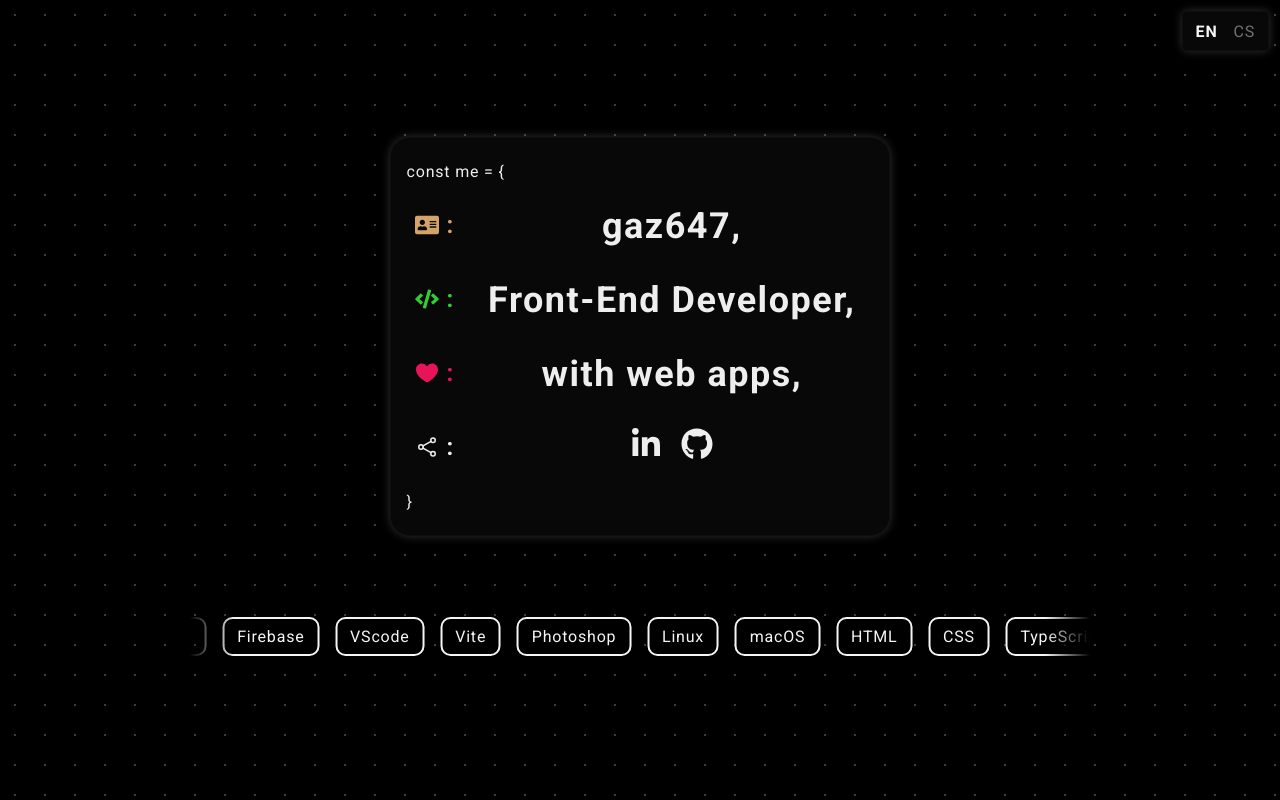
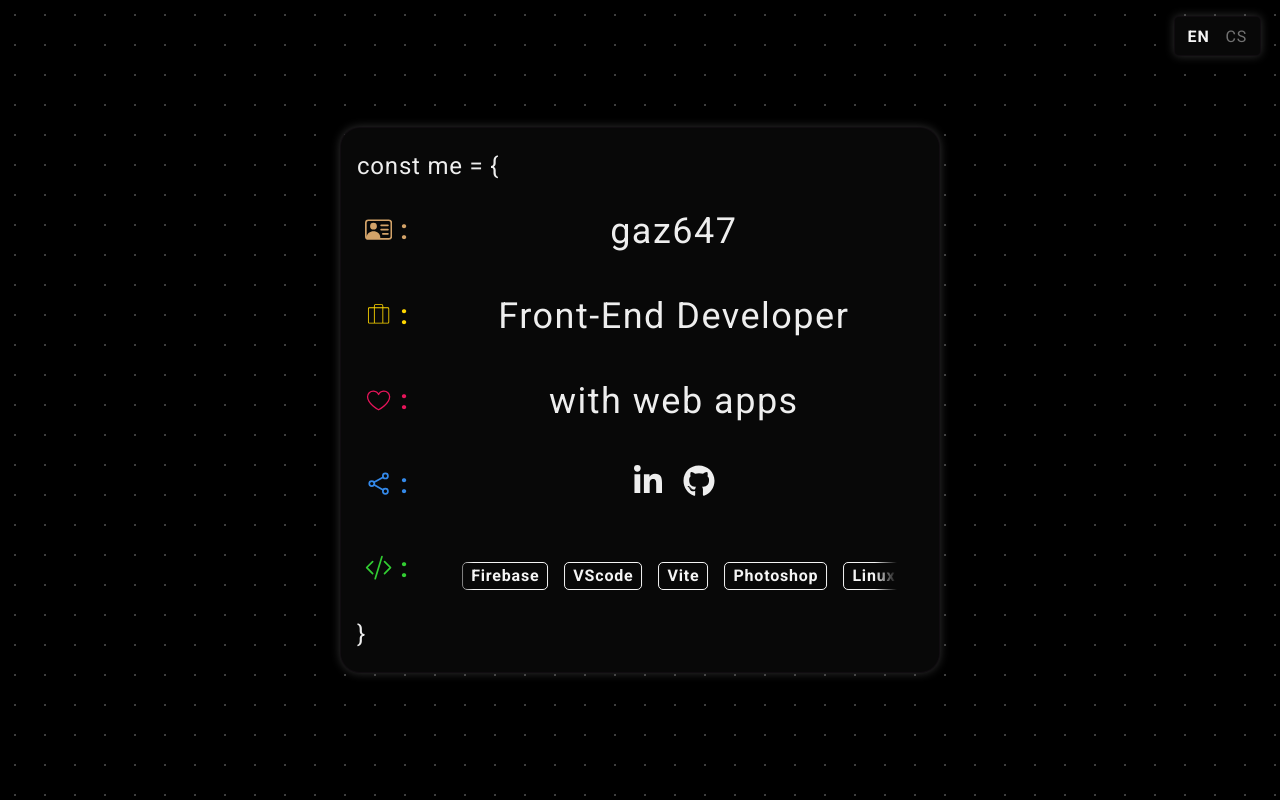
Before and after one commit to gaz647/gaz647, a React (Vite) app: page / in a window 1280 px wide. Shown: the top 800 px of the page. Built offline with nearby package versions, Linux system fonts and the light colour scheme.

Commit message:
Upraveno AboutMe - přidán slider přímo do containeru, vyměněny ikony atd., upraveny max-widths pro about-me-container a contact-form-cotnainer

```diff
--- a/src/components/Navbar.css
+++ b/src/components/Navbar.css
@@ -8,7 +8,7 @@
 
 .navbar-language-btns-container {
   display: flex;
-  margin: 0.7rem 0.7rem 0 0;
+  margin: 1rem 1.2rem 0 0;
   padding: 0.3rem;
   border-radius: 5px;
   visibility: hidden;
--- a/src/components/Project.css
+++ b/src/components/Project.css
@@ -1,5 +1,5 @@
 .project-container {
-  width: 90%;
+  width: 85%;
   max-width: 350px;
   margin-bottom: 5rem;
   background-color: rgb(248, 248, 248);
--- a/src/components/Slider.css
+++ b/src/components/Slider.css
@@ -1,7 +1,7 @@
 .scroll {
   position: relative;
+  width: 100%;
   display: flex;
-  width: 100%;
   overflow: hidden;
   margin: 0 auto;
 
--- a/src/components/Slider.tsx
+++ b/src/components/Slider.tsx
@@ -6,15 +6,17 @@ interface SliderProps {
   time: number;
   style?: {
     width: string;
-    maxWidth: string;
+    maxWidth?: string;
     oneStack: {
       backgroundColor: string;
+      border: string;
+      borderRadius: string;
+      boxShadow?: string;
+      color: string;
+      fontSize?: string;
+      fontWeight?: string;
       margin: string;
       padding: string;
-      border: string;
-      borderRadius: string;
-      color: string;
-      boxShadow?: string;
     };
   };
 }
@@ -28,7 +30,10 @@ const Slider: React.FC<SliderProps> = ({ stack, time, style }) => {
   return (
     <div
       className="slider"
-      style={{ width: style?.width, maxWidth: style?.maxWidth }}
+      style={{
+        width: style?.width,
+        maxWidth: style?.maxWidth,
+      }}
     >
       <div className="scroll" style={customStyle}>
         <div className="scroll-stack">
@@ -39,6 +44,8 @@ const Slider: React.FC<SliderProps> = ({ stack, time, style }) => {
                 key={uuidv4()}
                 style={{
                   backgroundColor: style?.oneStack.backgroundColor,
+                  fontSize: style?.oneStack.fontSize,
+                  fontWeight: style?.oneStack.fontWeight,
                   margin: style?.oneStack.margin,
                   padding: style?.oneStack.padding,
                   border: style?.oneStack.border,
@@ -60,6 +67,8 @@ const Slider: React.FC<SliderProps> = ({ stack, time, style }) => {
                 key={uuidv4()}
                 style={{
                   backgroundColor: style?.oneStack.backgroundColor,
+                  fontSize: style?.oneStack.fontSize,
+                  fontWeight: style?.oneStack.fontWeight,
                   margin: style?.oneStack.margin,
                   padding: style?.oneStack.padding,
                   border: style?.oneStack.border,
--- a/src/pages/AboutMe.css
+++ b/src/pages/AboutMe.css
@@ -14,8 +14,14 @@
   background-size: 30px 30px;
 }
 
+.about-me-inner-container {
+  height: 100%;
+  width: 100%;
+}
+
 .about-me-object-container {
-  max-width: 90%;
+  width: 90%;
+  max-width: 600px;
   border-radius: 20px;
 
   display: flex;
@@ -25,11 +31,12 @@
   padding: 1rem;
 
   color: whitesmoke;
+
+  font-size: clamp(1.3rem, 4vw, 2.25rem);
 }
 
 .object-item-container {
   width: 100%;
-  /* margin: 0.5rem 0; */
   padding-left: 0.5rem;
   display: flex;
   justify-content: space-between;
@@ -40,16 +47,21 @@
   width: 100%;
   text-align: left;
   padding: 0.5rem 0;
+  font-size: clamp(1rem, 4vw, 1.5rem);
 }
 
 .object-icon-container {
   display: flex;
   margin-right: 0.5rem;
-  font-size: clamp(1rem, 4vw, 1.5rem);
+  font-size: clamp(1.2rem, 4vw, 1.7rem);
 }
 
 .card-icon {
   color: rgb(211, 163, 105);
+}
+
+.work-icon {
+  color: gold;
 }
 
 .code-icon {
@@ -71,12 +83,17 @@
 
 .object-key-value {
   width: 100%;
-  font-weight: 600;
+  padding: 0 0.5em;
+  margin: 0.6em 0;
+
   text-align: center;
   font-size: clamp(1.3rem, 4vw, 2.25rem);
-  padding: 0 0.5em;
-  margin: 0.45em 0;
   letter-spacing: 1.5px;
+  font-weight: 400;
+}
+
+.gaz647 {
+  font-weight: 400;
 }
 
 .social-icon-container {
@@ -91,8 +108,16 @@
   margin: 0 0.3em;
 }
 
-.social-icon {
+.social-icon-a {
   color: inherit;
+}
+
+.object-slider-container {
+  width: 80%;
+
+  /* border: solid 1px red; */
+  display: block;
+  margin: 0.6em auto;
 }
 
 /* ---------------------------------------------------------------- */
--- a/src/pages/AboutMe.tsx
+++ b/src/pages/AboutMe.tsx
@@ -1,9 +1,11 @@
 import "./AboutMe.css";
+import { BsPersonVcard } from "react-icons/bs";
 import { FaLinkedinIn, FaGithub } from "react-icons/fa";
-import { FaAddressCard } from "react-icons/fa";
-import { FaCode } from "react-icons/fa";
-import { GoHeartFill } from "react-icons/go";
+import { PiSuitcaseThin, PiHeartLight } from "react-icons/pi";
+
 import { IoShareSocialOutline } from "react-icons/io5";
+import { BsCodeSlash } from "react-icons/bs";
+
 import Slider from "../components/Slider";
 
 const AboutMe = ({ language }: { language: string }) => {
@@ -21,31 +23,20 @@ const AboutMe = ({ language }: { language: string }) => {
     "Photoshop",
     "Linux",
     "macOS",
-    "HTML",
-    "CSS",
-    "TypeScript",
-    "React",
-    "React-Router",
-    "Redux-Toolkit",
-    "Git",
-    "Firebase",
-    "VScode",
-    "Vite",
-    "Photoshop",
-    "Linux",
-    "macOS",
   ];
 
-  const sliderStyle = {
+  const sliderStyle2 = {
     width: "100%",
-    maxWidth: "900px",
+    fontSize: "1rem",
     oneStack: {
-      backgroundColor: "#000000",
-      margin: "0.5rem",
-      padding: "0.5rem 0.8rem",
-      border: "solid 2px whitesmoke",
-      borderRadius: "10px",
+      backgroundColor: "inherit",
+      border: "solid 1px whitesmoke",
+      borderRadius: "5px",
+      fontSize: "1rem",
+      fontWeight: "bold",
       color: "whitesmoke",
+      margin: "0 0.5rem",
+      padding: "0.2rem 0.5rem",
     },
   };
 
@@ -56,29 +47,29 @@ const AboutMe = ({ language }: { language: string }) => {
 
         <div className="object-item-container">
           <div className="object-icon-container card-icon">
-            <FaAddressCard />
+            <BsPersonVcard />
             <span className="semi-colon">:</span>
           </div>
-          <div className="object-key-value">gaz647,</div>
+          <div className="object-key-value gaz647">gaz647</div>
         </div>
 
         <div className="object-item-container">
-          <div className="object-icon-container code-icon">
-            <FaCode />
+          <div className="object-icon-container work-icon">
+            <PiSuitcaseThin />
             <span className="semi-colon">:</span>
           </div>
           <div className="object-key-value">
-            {language === "en" ? "Front-End Developer," : "Front-End vývojář,"}
+            {language === "en" ? "Front-End Developer" : "Front-End vývojář"}
           </div>
         </div>
 
         <div className="object-item-container">
           <div className="object-icon-container heart-icon">
-            <GoHeartFill />
+            <PiHeartLight />
             <span className="semi-colon">:</span>
           </div>
           <div className="object-key-value">
-            {language === "en" ? "with web apps," : "webové aplikace,"}
+            {language === "en" ? "with web apps" : "webové aplikace"}
           </div>
         </div>
 
@@ -90,7 +81,7 @@ const AboutMe = ({ language }: { language: string }) => {
           <div className="social-icon-container object-key-value">
             <div className="social-icon-container-icon scale-icon">
               <a
-                className="social-icon"
+                className="social-icon-a"
                 href="https://www.linkedin.com/in/gaz647/"
                 target="_blank"
               >
@@ -99,7 +90,7 @@ const AboutMe = ({ language }: { language: string }) => {
             </div>
             <div className="social-icon-container-icon scale-icon">
               <a
-                className="social-icon"
+                className="social-icon-a"
                 href="https://github.com/gaz647"
                 target="_blank"
               >
@@ -109,10 +100,18 @@ const AboutMe = ({ language }: { language: string }) => {
           </div>
         </div>
 
+        <div className="object-item-container">
+          <div className="object-icon-container code-icon">
+            <BsCodeSlash />
+            <span className="semi-colon">:</span>
+          </div>
+          <div className="object-slider-container">
+            <Slider stack={stack} time={25} style={sliderStyle2} />
+          </div>
+        </div>
+
         <div className="object-item start-and-end-of-object">{`}`}</div>
       </div>
-      {/* TECH STACK */}
-      <Slider stack={stack} time={50} style={sliderStyle} />
     </div>
   );
 };
--- a/src/pages/ContactMe.css
+++ b/src/pages/ContactMe.css
@@ -25,7 +25,7 @@
 }
 
 .contact-form-container {
-  width: 80%;
+  width: 85%;
   max-width: 600px;
   margin: 0 auto;
 }
--- a/src/pages/MyProjects.tsx
+++ b/src/pages/MyProjects.tsx
@@ -72,6 +72,29 @@ const MyProjects = ({ language }: { language: string }) => {
       position: "right",
     },
     {
+      name: "gaz647",
+      image: TatovaPila,
+      bio_en: "Personal Web.",
+      bio_cs: "Osobní Web.",
+      website: "https://gaz647.net/",
+      github: "https://github.com/gaz647/gaz647",
+      wakaTimeImage:
+        "https://wakatime.com/badge/user/0042881c-6061-4165-a38d-5958bd6d02bc/project/018cf290-0b79-4c55-bc8a-0d1a7a4b578c.svg",
+      stack: [
+        "HTML",
+        "CSS",
+        "TypeScript",
+        "React",
+        "Vite",
+        "HTML",
+        "CSS",
+        "TypeScript",
+        "React",
+        "Vite",
+      ],
+      position: "left",
+    },
+    {
       name: "Beneeto-Hours",
       image: BeneetoHours,
       bio_en: "Working hours time keeping web app.",
@@ -98,7 +121,7 @@ const MyProjects = ({ language }: { language: string }) => {
         "Moment.js",
         "localStorage",
       ],
-      position: "left",
+      position: "right",
     },
     {
       name: "Oktagon Schedule",
@@ -126,7 +149,7 @@ const MyProjects = ({ language }: { language: string }) => {
         "Firebase",
         "date-fns",
       ],
-      position: "right",
+      position: "left",
     },
   ];
 
```
